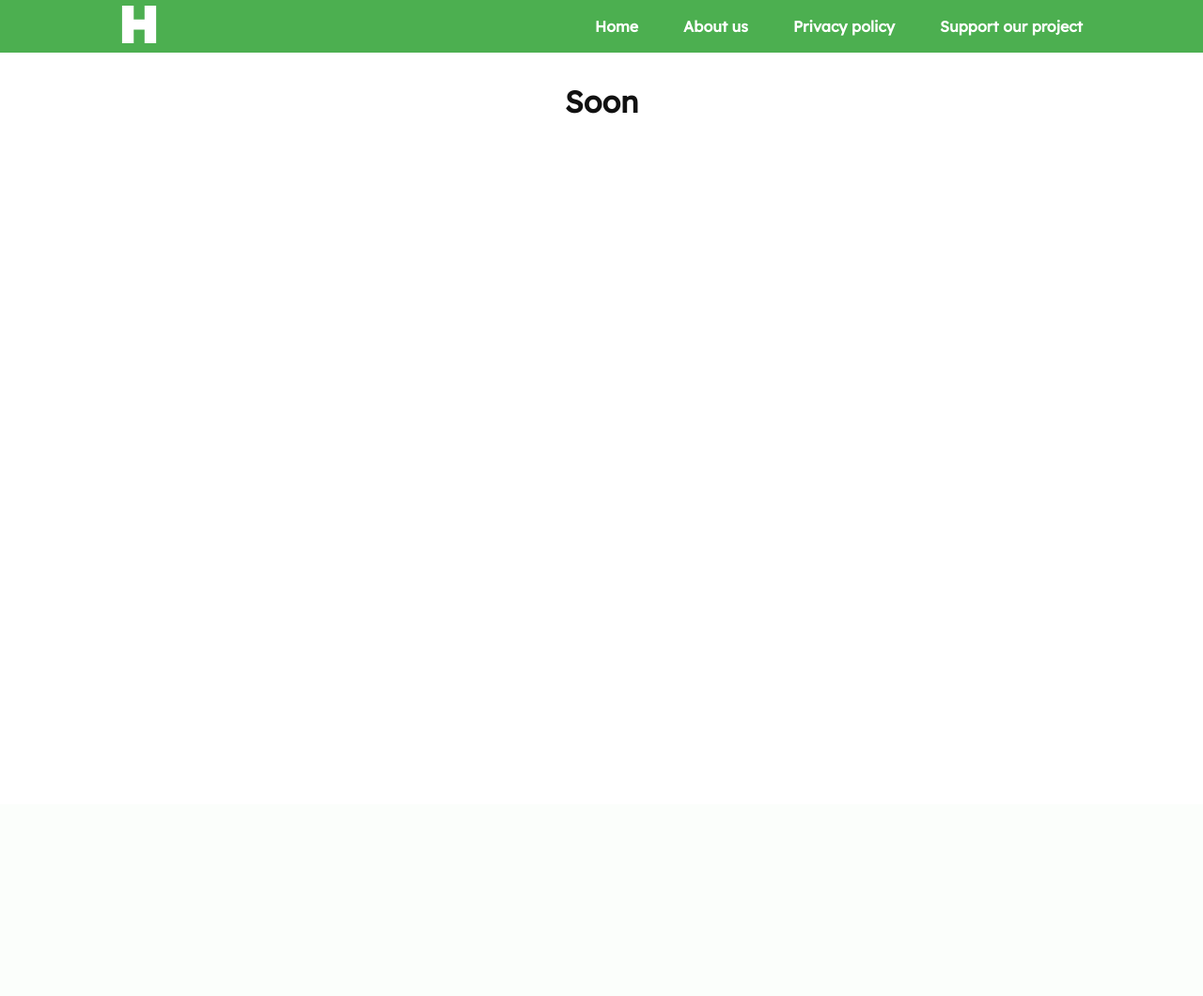
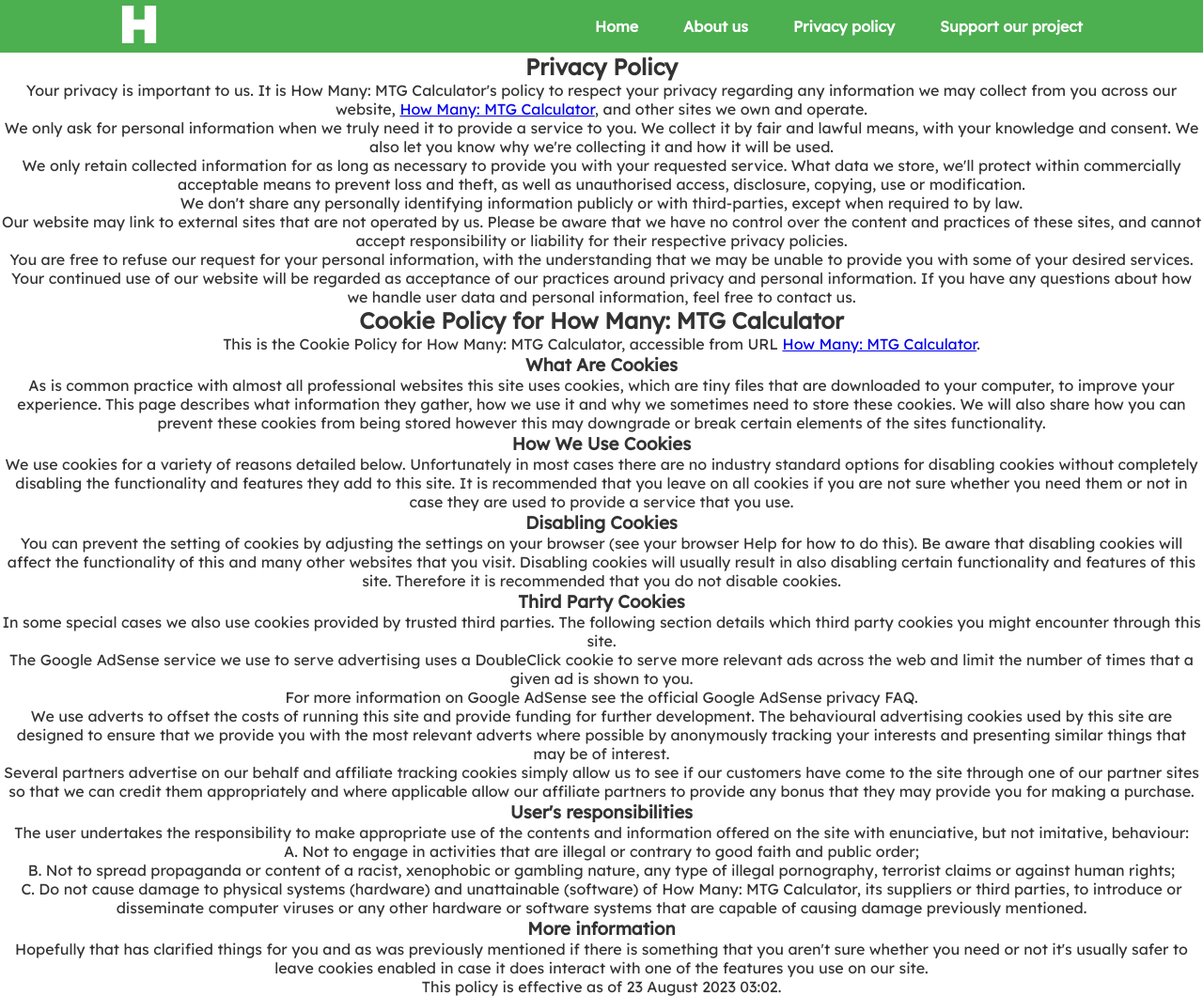
Before and after one commit to raulin0/how-many, a Django app: page /privacy_policy/ in a window 1280 px wide. Shown: the whole page at 94% size. Before the commit the page ends 121 px from the top, so only its background shows below. Run offline with Django 4.2, Linux system fonts and the light colour scheme.

Commit message:
add Privacy Policy page

```diff
--- a/templates/privacy_policy.html
+++ b/templates/privacy_policy.html
@@ -3,14 +3,42 @@
 {% block content %}
 <main>
     <div tabindex="0" class="content" onfocus="closeSidebar()" id="content">
-        <div class="title">
-            <h1>Soon</h1>
-        </div>
-        <div class="privacy-policy">
-            <div>
-                <p>
-
-                </p>
+        <div class="privacy-policy-container">
+            <div class="privacy-policy-text-container">
+                <h2>Privacy Policy</h2>
+                <p>Your privacy is important to us. It is How Many: MTG Calculator's policy to respect your privacy regarding any information we may collect from you across our website, <a href="https://www.howmanymtg.com/">How Many: MTG Calculator</a>, and other sites we own and operate.</p>
+                <p>We only ask for personal information when we truly need it to provide a service to you. We collect it by fair and lawful means, with your knowledge and consent. We also let you know why we're collecting it and how it will be used.</p>
+                <p>We only retain collected information for as long as necessary to provide you with your requested service. What data we store, we'll protect within commercially acceptable means to prevent loss and theft, as well as unauthorised access, disclosure, copying, use or modification.</p>
+                <p>We don't share any personally identifying information publicly or with third-parties, except when required to by law.</p>
+                <p>Our website may link to external sites that are not operated by us. Please be aware that we have no control over the content and practices of these sites, and cannot accept responsibility or liability for their respective privacy policies.</p>
+                <p>You are free to refuse our request for your personal information, with the understanding that we may be unable to provide you with some of your desired services.</p>
+                <p>Your continued use of our website will be regarded as acceptance of our practices around privacy and personal information. If you have any questions about how we handle user data and personal information, feel free to contact us.</p>
+                <h2>Cookie Policy for How Many: MTG Calculator</h2>
+                <p>This is the Cookie Policy for How Many: MTG Calculator, accessible from URL <a href="https://www.howmanymtg.com/">How Many: MTG Calculator</a>.</p>
+                <h3>What Are Cookies</h3>
+                <p>As is common practice with almost all professional websites this site uses cookies, which are tiny files that are downloaded to your computer, to improve your experience. This page describes what information they gather, how we use it and why we sometimes need to store these cookies. We will also share how you can prevent these cookies from being stored however this may downgrade or break certain elements of the sites functionality.</p>
+                <h3>How We Use Cookies</h3>
+                <p>We use cookies for a variety of reasons detailed below. Unfortunately in most cases there are no industry standard options for disabling cookies without completely disabling the functionality and features they add to this site. It is recommended that you leave on all cookies if you are not sure whether you need them or not in case they are used to provide a service that you use.</p>
+                <h3>Disabling Cookies</h3>
+                <p>You can prevent the setting of cookies by adjusting the settings on your browser (see your browser Help for how to do this). Be aware that disabling cookies will affect the functionality of this and many other websites that you visit. Disabling cookies will usually result in also disabling certain functionality and features of this site. Therefore it is recommended that you do not disable cookies.</p>
+                <h3>Third Party Cookies</h3>
+                <p>In some special cases we also use cookies provided by trusted third parties. The following section details which third party cookies you might encounter through this site.</p>
+                <ul>
+                    <li>The Google AdSense service we use to serve advertising uses a DoubleClick cookie to serve more relevant ads across the web and limit the number of times that a given ad is shown to you.</li>
+                    <li>For more information on Google AdSense see the official Google AdSense privacy FAQ.</li>
+                    <li>We use adverts to offset the costs of running this site and provide funding for further development. The behavioural advertising cookies used by this site are designed to ensure that we provide you with the most relevant adverts where possible by anonymously tracking your interests and presenting similar things that may be of interest.</li>
+                    <li>Several partners advertise on our behalf and affiliate tracking cookies simply allow us to see if our customers have come to the site through one of our partner sites so that we can credit them appropriately and where applicable allow our affiliate partners to provide any bonus that they may provide you for making a purchase.</li>
+                </ul>
+                <h3>User's responsibilities</h3>
+                <p>The user undertakes the responsibility to make appropriate use of the contents and information offered on the site with enunciative, but not imitative, behaviour:</p>
+                <ul>
+                    <li>A. Not to engage in activities that are illegal or contrary to good faith and public order;</li>
+                    <li>B. Not to spread propaganda or content of a racist, xenophobic or gambling nature, any type of illegal pornography, terrorist claims or against human rights;</li>
+                    <li>C. Do not cause damage to physical systems (hardware) and unattainable (software) of How Many: MTG Calculator, its suppliers or third parties, to introduce or disseminate computer viruses or any other hardware or software systems that are capable of causing damage previously mentioned.</li>
+                </ul>
+                <h3>More information</h3>
+                <p>Hopefully that has clarified things for you and as was previously mentioned if there is something that you aren't sure whether you need or not it's usually safer to leave cookies enabled in case it does interact with one of the features you use on our site.</p>
+                <p>This policy is effective as of 23 August 2023 03:02.</p>
             </div>
         </div>
     </div>
```
